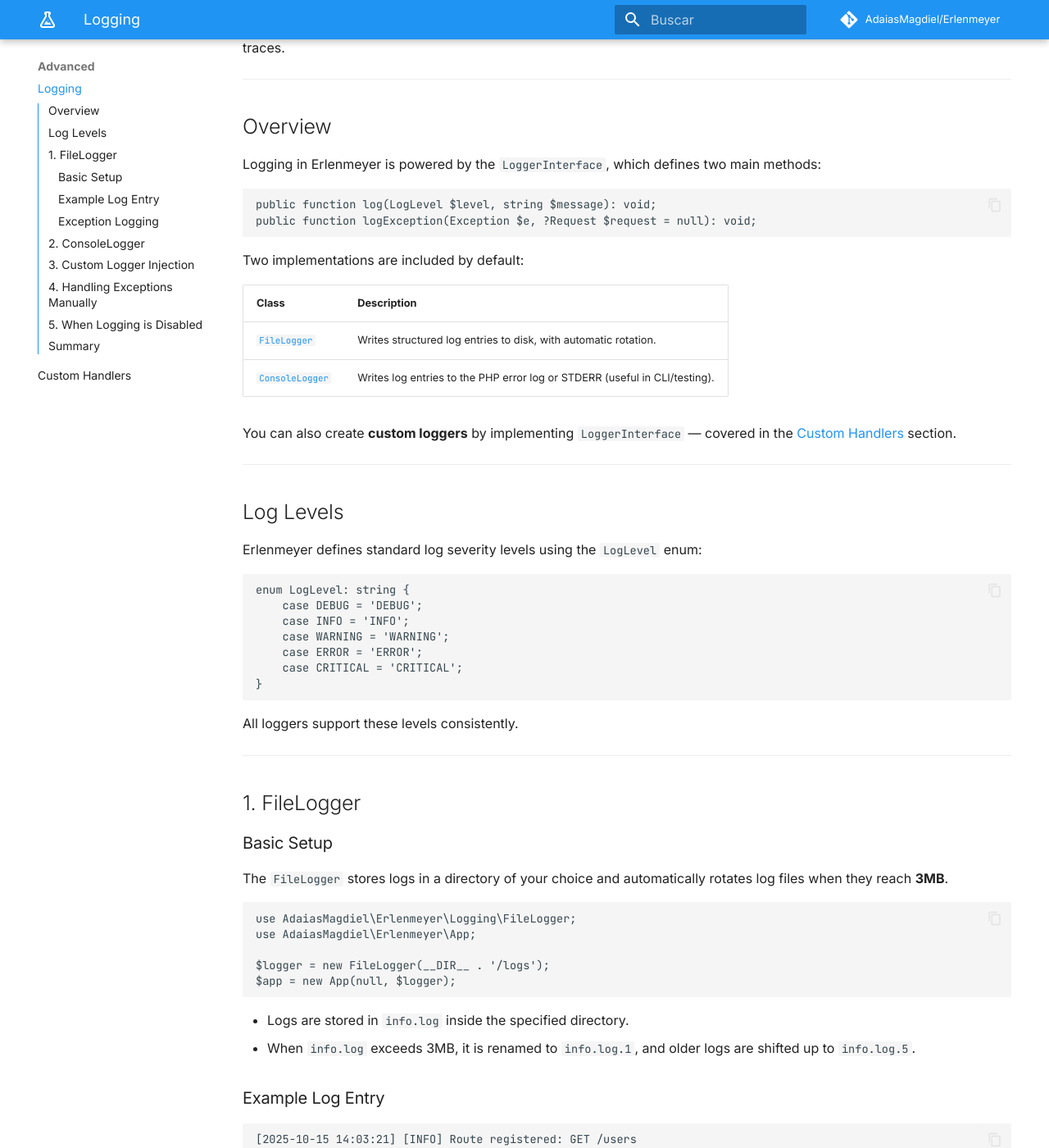
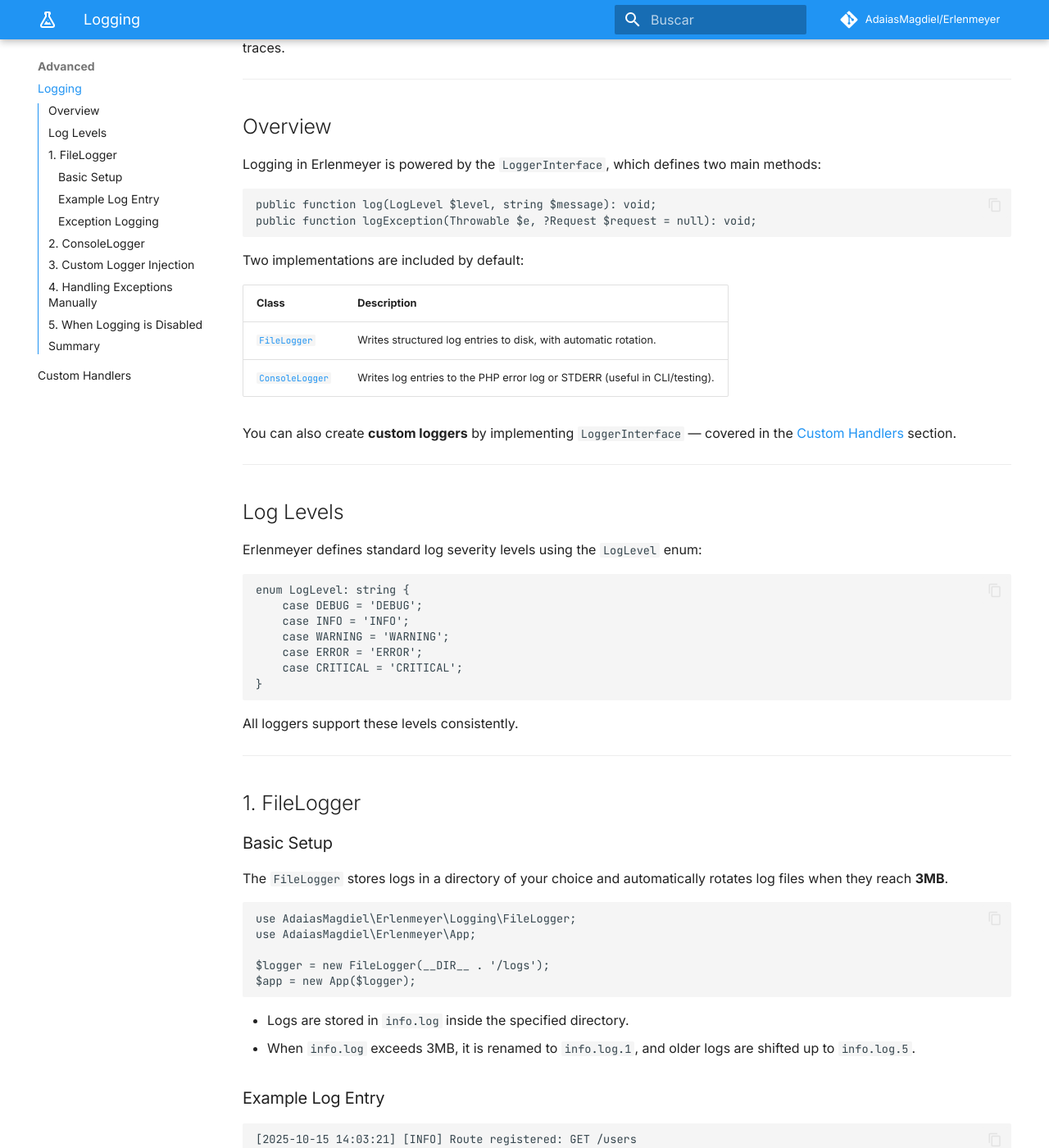
Before and after one commit to AdaiasMagdiel/erlenmeyer, an MkDocs documentation site: the page built from docs/advanced/logging.md, in a window 1280 px wide and 1400 px high, scrolled down 233 px. Shown: the whole window at 82% size. Built offline with MkDocs 1.6.1 and Material for MkDocs 9.7.7, drawn with Linux system fonts in a browser that asks for light colours; comment, search, counter and statistics services are not loaded; some of the changed text lies outside the part shown.

Commit message:
refactor: update LoggerInterface to use Throwable instead of Exception - change logException method parameter type to Throwable - update App constructor to only accept a logger instance - remove redundant null value from App constructor calls in examples

````diff
--- a/docs/advanced/logging.md
+++ b/docs/advanced/logging.md
@@ -11,7 +11,7 @@ Logging in Erlenmeyer is powered by the `LoggerInterface`, which defines two mai
 
 ```php
 public function log(LogLevel $level, string $message): void;
-public function logException(Exception $e, ?Request $request = null): void;
+public function logException(Throwable $e, ?Request $request = null): void;
 ```
 
 Two implementations are included by default:
@@ -54,7 +54,7 @@ use AdaiasMagdiel\Erlenmeyer\Logging\FileLogger;
 use AdaiasMagdiel\Erlenmeyer\App;
 
 $logger = new FileLogger(__DIR__ . '/logs');
-$app = new App(null, $logger);
+$app = new App($logger);
 ```
 
 - Logs are stored in `info.log` inside the specified directory.
@@ -87,7 +87,7 @@ This is ideal for development, testing, or containerized deployments.
 use AdaiasMagdiel\Erlenmeyer\Logging\ConsoleLogger;
 
 $logger = new ConsoleLogger();
-$app = new App(null, $logger);
+$app = new App($logger);
 ```
 
 You can also exclude specific levels to reduce verbosity:
@@ -111,7 +111,7 @@ use AdaiasMagdiel\Erlenmeyer\App;
 use MyApp\CustomLogger;
 
 $logger = new CustomLogger();
-$app = new App(null, $logger);
+$app = new App($logger);
 ```
 
 The logger is used internally by the `App` to record:
````
